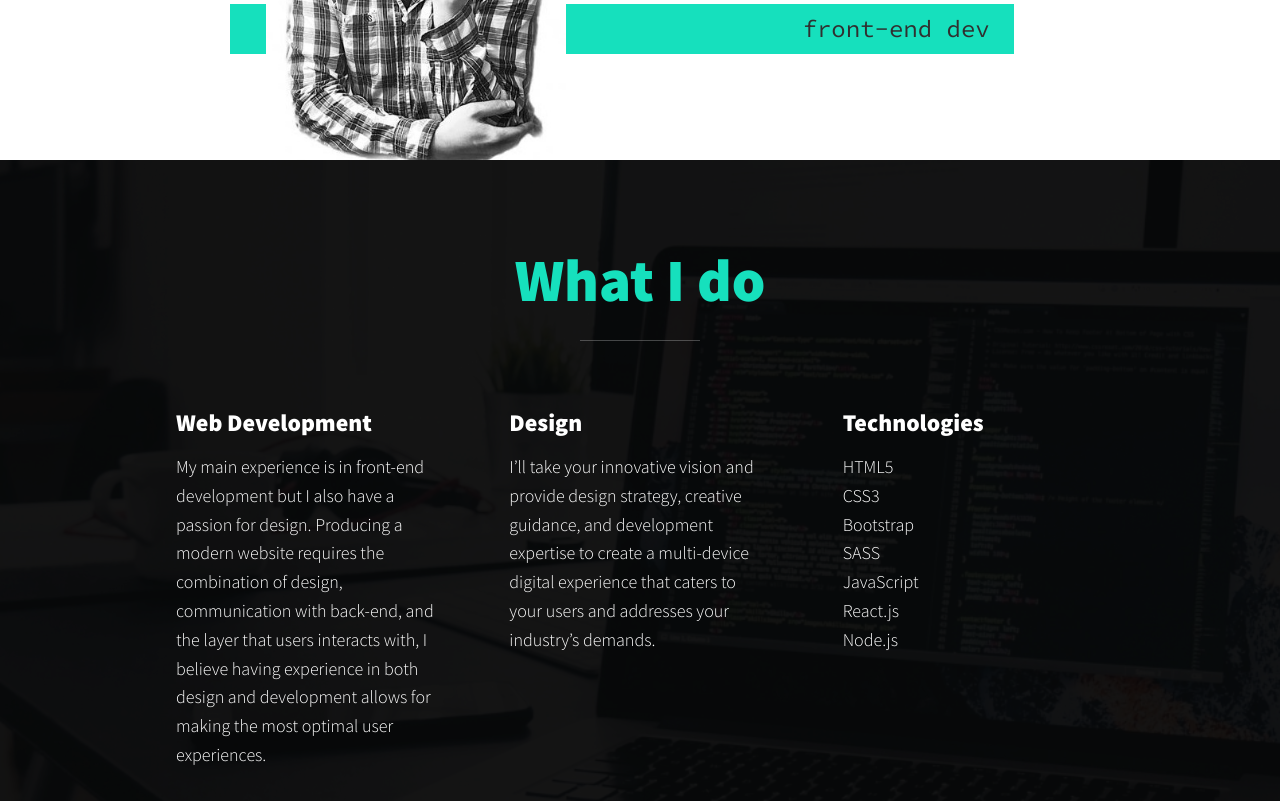
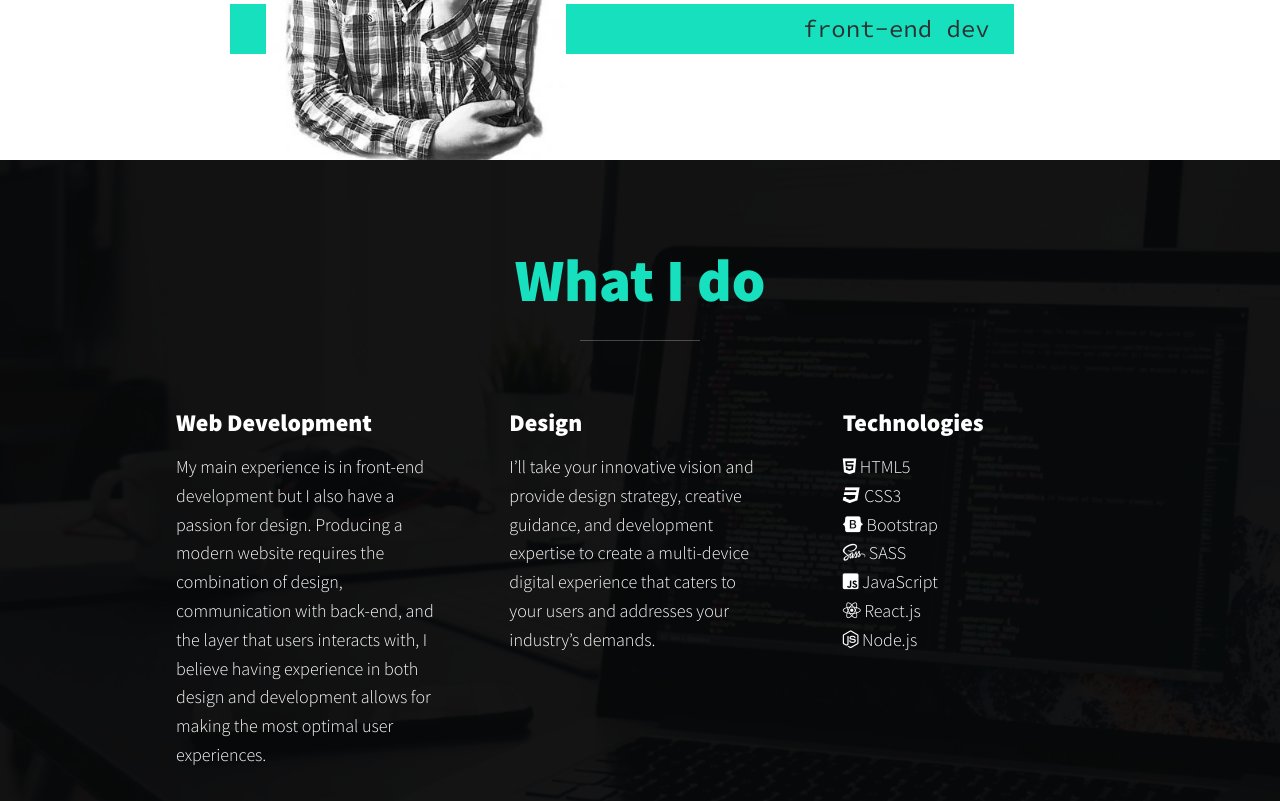
Before and after one commit to Mahir33/AdamWrobelWebDev, a plain HTML site: page index.html in a window 1280 px wide. Shown: the part 396-1197 px from the top of the page. Drawn offline with nearby package versions, Linux system fonts and the light colour scheme.

Commit message:
Icons in Services section added

```diff
--- a/index.html
+++ b/index.html
@@ -57,13 +57,13 @@
                 <div class="service">
                     <h3>Technologies</h3>
                         <ul class="technologies">
-                            <li>HTML5</li>
-                            <li>CSS3</li>
-                            <li>Bootstrap</li>
-                            <li>SASS</li>
-                            <li>JavaScript</li>
-                            <li>React.js</li>
-                            <li>Node.js</li>
+                            <li><i class="fab fa-html5"></i> HTML5</li>
+                            <li><i class="fab fa-css3"></i> CSS3</li>
+                            <li><i class="fab fa-bootstrap"></i> Bootstrap</li>
+                            <li><i class="fab fa-sass"></i> SASS</li>
+                            <li><i class="fab fa-js-square"></i> JavaScript</li>
+                            <li><i class="fab fa-react"></i> React.js</li>
+                            <li><i class="fab fa-node-js"></i> Node.js</li>
                         </ul>
                 </div> <!-- / service -->
             </div> <!-- / services -->
```
